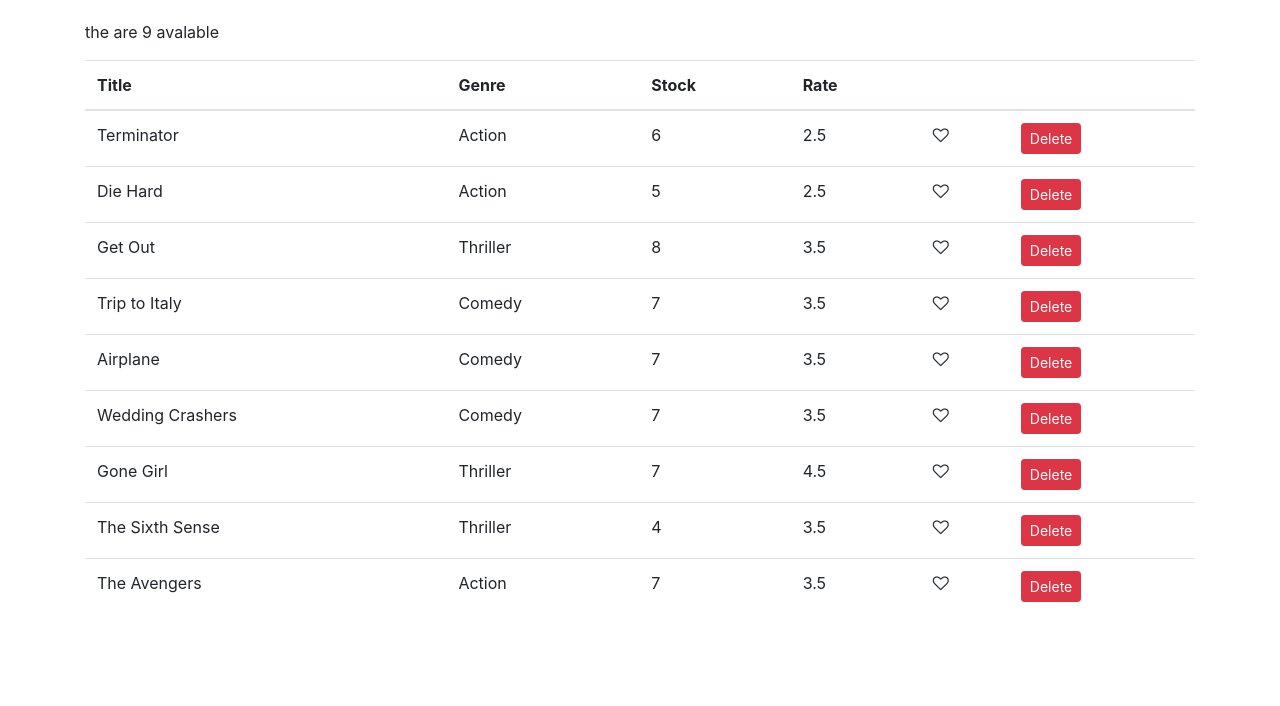
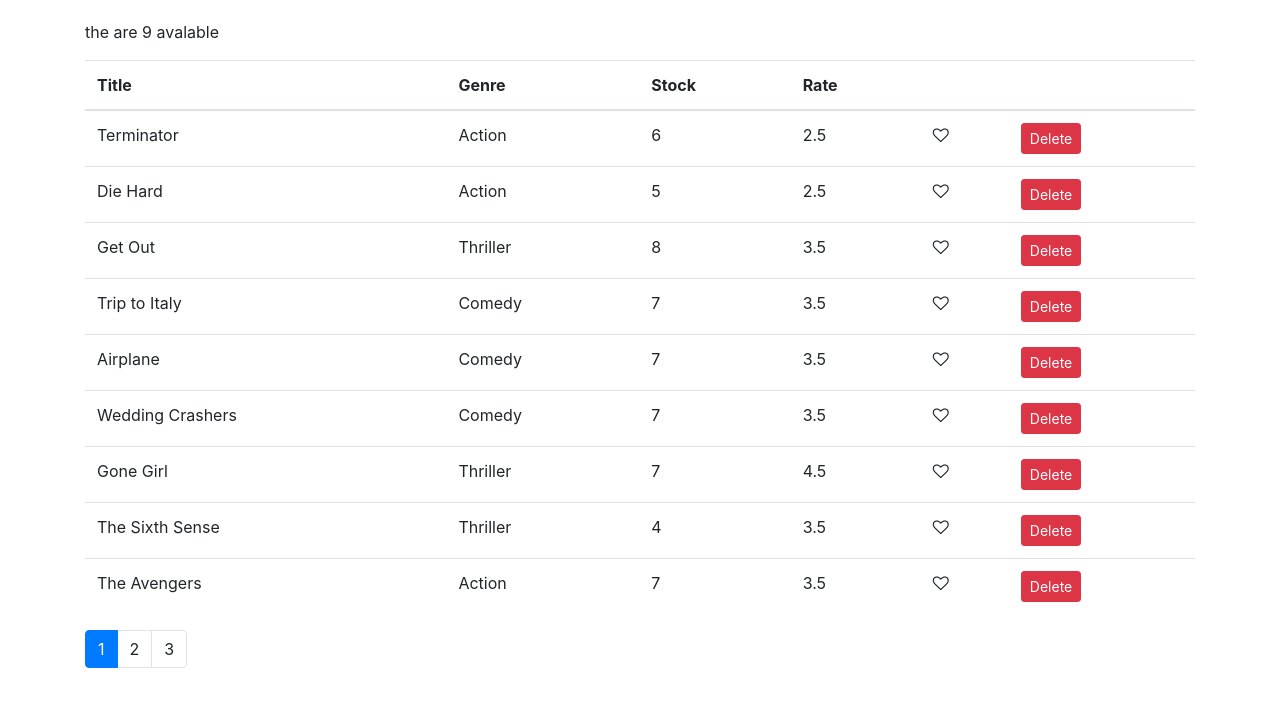
Before and after one commit to ben7ny/vidly, a React (Create React App) app: page / in a window 1280 px wide. Shown: the top 706 px of the page. Built offline with nearby package versions, Linux system fonts and the light colour scheme.

Commit message:
pagination added, not deployed yet

```diff
--- a/package.json
+++ b/package.json
@@ -5,6 +5,7 @@
   "dependencies": {
     "bootstrap": "^4.1.1",
     "font-awesome": "^4.7.0",
+    "lodash": "^4.17.11",
     "react": "^16.8.6",
     "react-dom": "^16.8.5",
     "react-scripts": "2.1.8"
--- /dev/null
+++ b/src/components/common/pagination.jsx
@@ -0,0 +1,30 @@
+import React from "react";
+import _ from "lodash"; // kind of optimized underscore.js library that make js methods simpler(usully used with _)
+
+const Pagination = props => {
+  // [1 ... pageCount].map() maping each page number to a <li></li>
+  const { itemsCount, pageSize, onPageChange, currentPage } = props;
+  console.log(currentPage);
+  const pageCount = itemsCount / pageSize;
+  if (pageCount === 1) return null; // don't render single page
+  const pages = _.range(1, pageCount + 1); // the range method don't go to the last one, so add + 1
+
+  return (
+    <nav>
+      <ul className="pagination">
+        {pages.map(page => (
+          <li
+            className={page === currentPage ? "page-item active" : "page-item"}
+            key={page}
+          >
+            <a className="page-link" onClick={() => onPageChange(page)}>
+              {page}
+            </a>
+          </li>
+        ))}
+      </ul>
+    </nav>
+  );
+};
+
+export default Pagination;
--- a/src/components/movies.jsx
+++ b/src/components/movies.jsx
@@ -1,10 +1,13 @@
 import React, { Component } from "react";
 import Like from "./common/like";
+import Pagination from "./common/pagination";
 import { getMovies } from "../services/fakeMovieService";
 
 class Movies extends Component {
   state = {
-    movies: getMovies()
+    movies: getMovies(),
+    pageSize: 4,
+    currentPage: 1
   };
 
   handleDelete = movie => {
@@ -20,12 +23,18 @@
     this.setState({ movies });
   };
 
+  handlePageChange = page => {
+    console.log(page);
+    this.setState({ currentPage: page });
+  };
+
   render() {
-    const movieCount = this.state.movies.length;
-    if (movieCount === 0) return <p>There is no movie</p>;
+    const { length: count } = this.state.movies;
+    const { pageSize, currentPage } = this.state;
+    if (count === 0) return <p>There is no movie</p>;
     return (
       <>
-        <p>the are {this.state.movies.length} avalable</p>
+        <p>the are {count} avalable</p>
         <table className="table">
           <thead>
             <tr>
@@ -63,6 +72,12 @@
             ))}
           </tbody>
         </table>
+        <Pagination
+          itemsCount={count}
+          pageSize={pageSize}
+          currentPage={currentPage}
+          onPageChange={this.handlePageChange}
+        />
       </>
     );
   }
```
Also changed, not shown: 1 other file (tests, documents, lock files or other folders).
